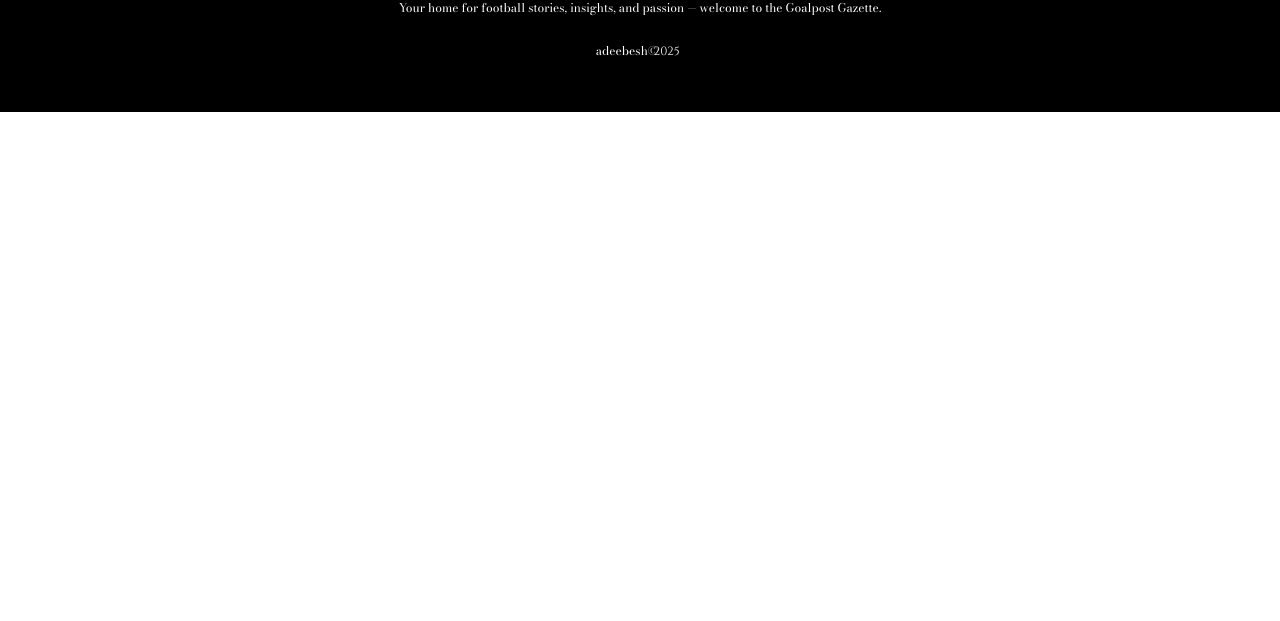
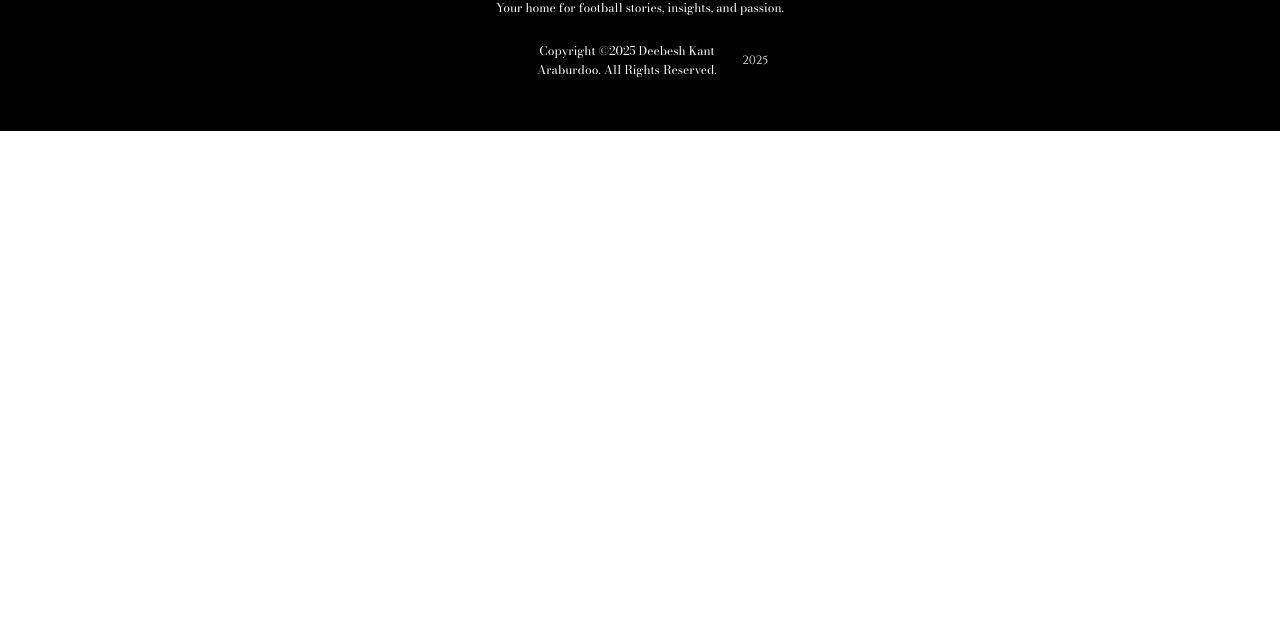
Before and after one commit to Deebesh31/football-blog, a website: page index.html in a window 1280 px wide. Shown: the part 179-800 px from the top of the page. Drawn offline with nearby package versions, Linux system fonts and the light colour scheme; no server answers.

Commit message:
additional changes

```diff
--- a/index.html
+++ b/index.html
@@ -81,10 +81,10 @@
     <footer>
       <h3>Goalpost Gazette</h3>
       <p>
-        Your home for football stories, insights, and passion — welcome to the Goalpost Gazette.
+        Your home for football stories, insights, and passion.
       </p>
       <span
-        ><p>adeebesh&copy;</p>
+        ><p>Copyright &copy;2025 Deebesh Kant Araburdoo. All Rights Reserved.</p>
         <script>
           document.write(new Date().getFullYear());
         </script></span
--- a/styles.css
+++ b/styles.css
@@ -161,10 +161,15 @@ main {
   text-align: center;
 }
 
+
 .post-title h1 a,
 .post-title h3 a {
   color: black;
   text-decoration: none;
+}
+
+.post-title:hover {
+  text-decoration: underline;
 }
 
 #posts-list {
```
